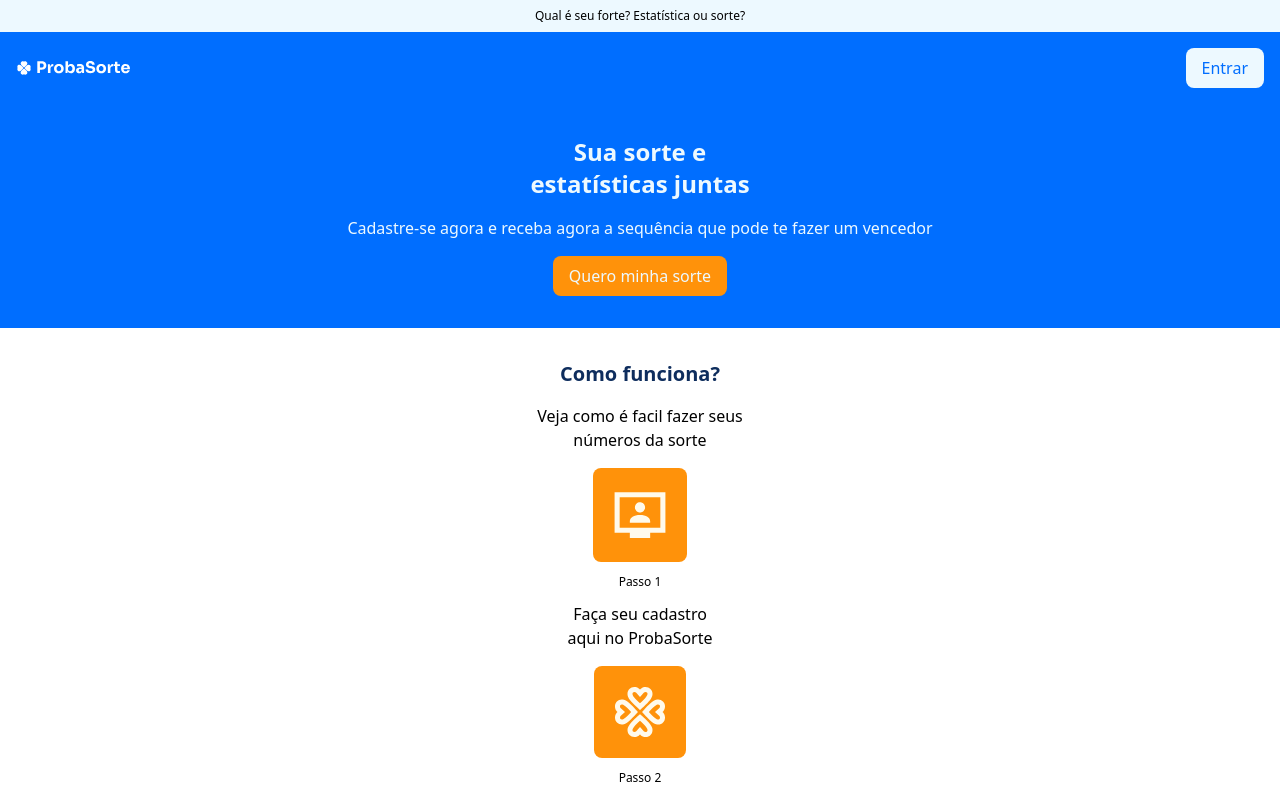
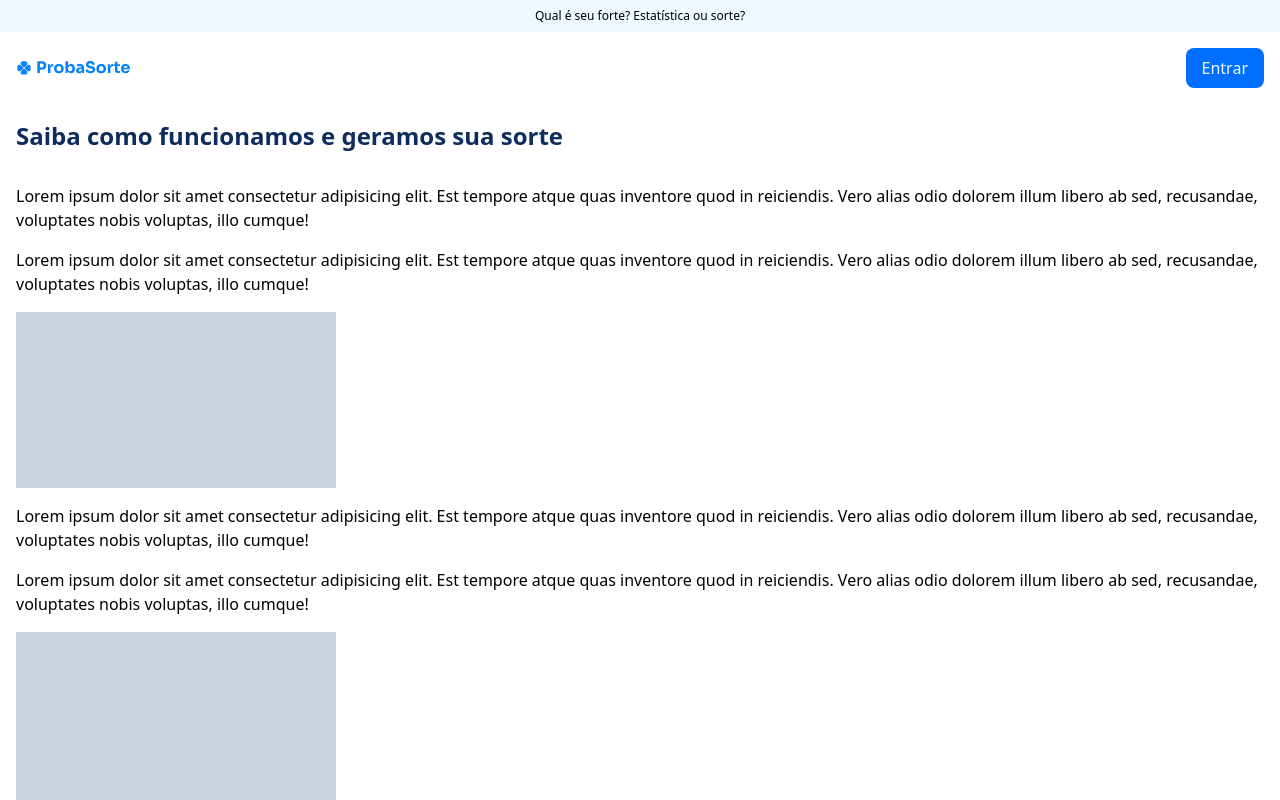
Before and after one commit to Hackathon-Luck-or-Misfortune/ProbaSorte, a React (Create React App) app: page /sobre in a window 1280 px wide. Shown: the top 800 px of the page. Built offline with nearby package versions, Linux system fonts and the light colour scheme.

Commit message:
Refactor: Create Routes and About page

```diff
--- a/package.json
+++ b/package.json
@@ -6,8 +6,10 @@
     "@testing-library/jest-dom": "^5.17.0",
     "@testing-library/react": "^13.4.0",
     "@testing-library/user-event": "^13.5.0",
+    "prop-types": "^15.8.1",
     "react": "^18.2.0",
     "react-dom": "^18.2.0",
+    "react-router-dom": "^6.21.2",
     "react-scripts": "5.0.1",
     "web-vitals": "^2.1.4"
   },
--- a/src/App.js
+++ b/src/App.js
@@ -1,21 +1,12 @@
-import Slogan from './components/Slogan';
-import Footer from './components/Footer';
-import MyLuck from './components/MyLuck';
-import Header from './components/Header';
-import Hero from './components/Hero';
-import Instruction from './components/Instructions';
-import Section from './components/Section';
+import { BrowserRouter } from 'react-router-dom';
+import Routes from './Routes';
 
 function App() {
   return (
     <div className="page">
-      <Slogan />
-      <Header />
-      <Hero />
-      <Instruction />
-      <Section />
-      <MyLuck />
-      <Footer />
+      <BrowserRouter>
+        <Routes />
+      </BrowserRouter>
     </div>
   );
 }
--- /dev/null
+++ b/src/Routes.js
@@ -0,0 +1,12 @@
+import { Routes as Switch, Route } from 'react-router-dom';
+import Home from './pages/Home';
+import About from './pages/About';
+
+export default function Routes() {
+  return (
+    <Switch>
+      <Route exact path="/" Component={Home} />
+      <Route path="/sobre" Component={About} />
+    </Switch>
+  );
+}
--- a/src/components/Footer/index.js
+++ b/src/components/Footer/index.js
@@ -1,3 +1,4 @@
+import { Link } from 'react-router-dom';
 import logoFooter from '../../assets/logo/logo-white.svg';
 
 export default function Footer() {
@@ -7,8 +8,8 @@
         <div className="flex justify-between">
           <img src={logoFooter} alt="logo footer" />
           <span className="flex gap-4">
-            <a className="text-blue_lightest" href="/">Sobre</a>
-            <a className="text-blue_lightest" href="/">FAQ</a>
+            <Link to="/sobre" className="text-blue_lightest">Sobre</Link>
+            <a href="/" className="text-blue_lightest">FAQ</a>
           </span>
         </div>
         <p className="text-blue_lightest text-center">Todos os direitos reservados</p>
--- a/src/components/Header/index.js
+++ b/src/components/Header/index.js
@@ -1,12 +1,19 @@
-import logoBranco from '../../assets/logo/logo-white.svg';
-/* import logoAzul from '../../assets/logo/logo-blue.svg'; */
+import PropTypes from 'prop-types';
 
-export default function Header() {
-  /* precisamos criar uma forma de alternar as cores desse componente, talvez, via props */
+export default function Header({
+  theme, buttonText, buttonColor, logo,
+}) {
   return (
-    <div className="flex p-4 justify-between bg-blue_main">
-      <img src={logoBranco} alt="logo" />
-      <a href="/" className="bg-blue_lightest py-2 px-4 rounded-lg text-blue_main">Entrar</a>
+    <div className={theme}>
+      <img src={logo} alt="logo" />
+      <a href="/" className={buttonColor}>{buttonText}</a>
     </div>
   );
 }
+
+Header.propTypes = {
+  theme: PropTypes.string.isRequired,
+  buttonText: PropTypes.string.isRequired,
+  logo: PropTypes.string.isRequired,
+  buttonColor: PropTypes.string.isRequired,
+};
--- /dev/null
+++ b/src/pages/About/index.js
@@ -0,0 +1,35 @@
+import logoAzul from '../../assets/logo/logo-blue.svg';
+import Footer from '../../components/Footer';
+import MyLuck from '../../components/MyLuck';
+import Slogan from '../../components/Slogan';
+import Header from '../../components/Header';
+
+export default function About() {
+  return (
+    <>
+      <Slogan />
+      <Header theme="flex p-4 justify-between bg-white_background" buttonText="Entrar" logo={logoAzul} buttonColor="bg-blue_main py-2 px-4 rounded-lg text-blue_lightest" />
+
+      <section className="flex flex-col p-4 gap-8 bg-white_background">
+        <h1 className="font-bold text-2xl text-blue_dark">Saiba como funcionamos e geramos sua sorte</h1>
+
+        <article className="flex flex-col gap-4">
+          <p className="">Lorem ipsum dolor sit amet consectetur adipisicing elit. Est tempore atque quas inventore quod in reiciendis. Vero alias odio dolorem illum libero ab sed, recusandae, voluptates nobis voluptas, illo cumque!</p>
+          <p>Lorem ipsum dolor sit amet consectetur adipisicing elit. Est tempore atque quas inventore quod in reiciendis. Vero alias odio dolorem illum libero ab sed, recusandae, voluptates nobis voluptas, illo cumque!</p>
+
+          <div className="w-80 h-44 bg-slate-300" />
+
+          <p>Lorem ipsum dolor sit amet consectetur adipisicing elit. Est tempore atque quas inventore quod in reiciendis. Vero alias odio dolorem illum libero ab sed, recusandae, voluptates nobis voluptas, illo cumque!</p>
+
+          <p>Lorem ipsum dolor sit amet consectetur adipisicing elit. Est tempore atque quas inventore quod in reiciendis. Vero alias odio dolorem illum libero ab sed, recusandae, voluptates nobis voluptas, illo cumque!</p>
+
+          <div className="w-80 h-44 bg-slate-300" />
+
+          <p>Lorem ipsum dolor sit amet consectetur adipisicing elit. Est tempore atque quas inventore quod in reiciendis. Vero alias odio dolorem illum libero ab sed, recusandae, voluptates nobis voluptas, illo cumque!</p>
+        </article>
+      </section>
+      <MyLuck />
+      <Footer />
+    </>
+  );
+}
--- /dev/null
+++ b/src/pages/Home/index.js
@@ -0,0 +1,22 @@
+import whiteLogo from '../../assets/logo/logo-white.svg';
+import Slogan from '../../components/Slogan';
+import Hero from '../../components/Hero';
+import Header from '../../components/Header';
+import Instruction from '../../components/Instructions';
+import Section from '../../components/Section';
+import MyLuck from '../../components/MyLuck';
+import Footer from '../../components/Footer';
+
+export default function Home() {
+  return (
+    <>
+      <Slogan />
+      <Header theme="flex p-4 justify-between bg-blue_main" buttonText="Entrar" logo={whiteLogo} buttonColor="bg-blue_lightest py-2 px-4 rounded-lg text-blue_main" />
+      <Hero />
+      <Instruction />
+      <Section />
+      <MyLuck />
+      <Footer />
+    </>
+  );
+}
```
Also changed, not shown: .eslintrc.json, 1 other file (tests, documents, lock files or other folders).
